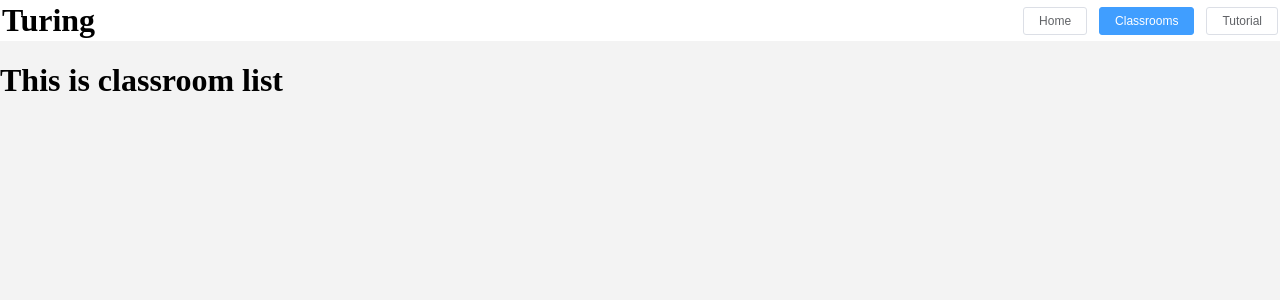
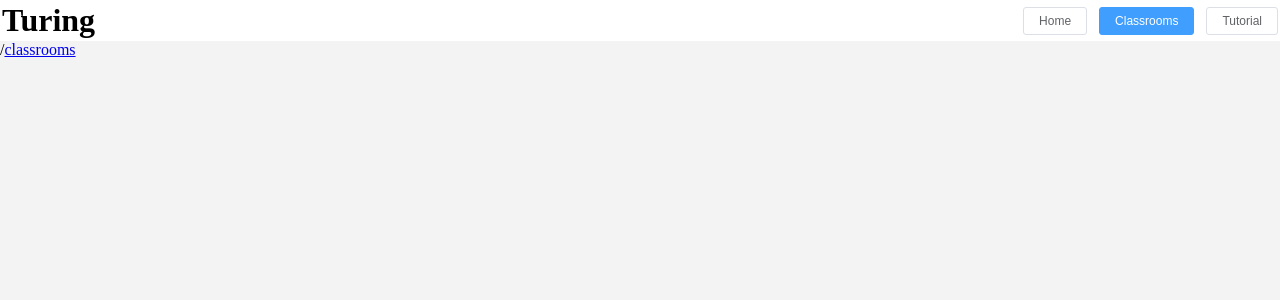
Before and after one commit to riskmatf/turing, a Vue app in the folder frontend/: page /classrooms in a window 1280 px wide. Shown: the top 300 px of the page. Built offline with nearby package versions, Linux system fonts and the light colour scheme.

Commit message:
Made breadcrumbs component and added it to classroomListPage and classroomPage

```diff
--- /dev/null
+++ b/frontend/src/components/_common/breadcrumbs.vue
@@ -0,0 +1,44 @@
+<template>
+    <div>
+        <template v-for="(path, index) in allPathsExceptLast">
+            <span :key="`sep-${index}`">/</span>
+            <span :key="`name-${index}`">
+                <router-link :to="path.to">{{path.name}}</router-link>
+            </span>
+        </template>
+        <span>/</span>
+        <span v-if="hasLastPath">
+            <router-link :to="lastPath.to">{{lastPath.name}}</router-link>
+        </span>
+    </div>
+</template>
+
+<style lang="sass" scoped>
+    // TODO: Style breadcrumb
+</style>
+
+<script>
+    export default {
+        name: 'breadcrumbs',
+        props: {
+            // [{to: Object, name: String}]
+            paths: {
+                type: Array,
+                default() {
+                    return []
+                },
+            },
+        },
+        computed: {
+            allPathsExceptLast() {
+                return this.paths.slice(0, this.paths.length-1)
+            },
+            lastPath() {
+                return this.hasLastPath ? this.paths[this.paths.length-1] : null
+            },
+            hasLastPath() {
+                return this.paths.length > 0
+            }
+        }
+    }
+</script>
--- a/frontend/src/components/user/classroomListPage/classroomListPage.vue
+++ b/frontend/src/components/user/classroomListPage/classroomListPage.vue
@@ -1,14 +1,23 @@
 <template>
-    <h1>This is classroom list</h1>
+    <breadcrumbs :paths="breadcrumbData"/>
 </template>
 
 <style lang="sass">
 
 </style>
 
+<script>
+    import Breadcrumbs from '@/components/_common/breadcrumbs'
 
-<script>
     export default {
-        name: 'classroom-list-page'
+        name: 'classroom-list-page',
+        components: {
+            Breadcrumbs,
+        },
+        computed: {
+            breadcrumbData() {
+                return [{ name: 'classrooms', to: { name: 'classroomListPage' } }]
+            },
+        },
     }
 </script>
--- a/frontend/src/components/user/classroomPage/classroomPage.vue
+++ b/frontend/src/components/user/classroomPage/classroomPage.vue
@@ -1,6 +1,7 @@
 <template>
     <div>
-        {{JSON.stringify(request)}}
+        <breadcrumbs :paths="breadcrumbData"/>
+        <h1>This is classroom with id {{ $route.params.classroomId}}</h1>
     </div>
 </template>
 
@@ -9,17 +10,26 @@
 </style>
 
 <script>
-    import { mapActions, mapState } from 'vuex'
+    import Breadcrumbs from '@/components/_common/breadcrumbs'
+
     export default {
         name: 'classroom-page',
+        components: {
+            Breadcrumbs,
+        },
         computed: {
-            ...mapState('Classroom/Classroom', ['request']),
-        },
-        methods: {
-            ...mapActions('Classroom/Classroom', ['fetchClassroom']),
-        },
-        created() {
-            this.fetchClassroom({classroomId: this.$route.params.classroomId})
+            breadcrumbData() {
+                return [
+                    { name: 'classrooms', to: { name: 'classroomListPage' } },
+                    {
+                        name: `${this.$route.params.classroomId}`,
+                        to: {
+                            name: 'classroomPage',
+                            params: { classroomId: this.$route.params.classroomId }
+                        }
+                    }
+                ]
+            },
         },
     }
 </script>
```
